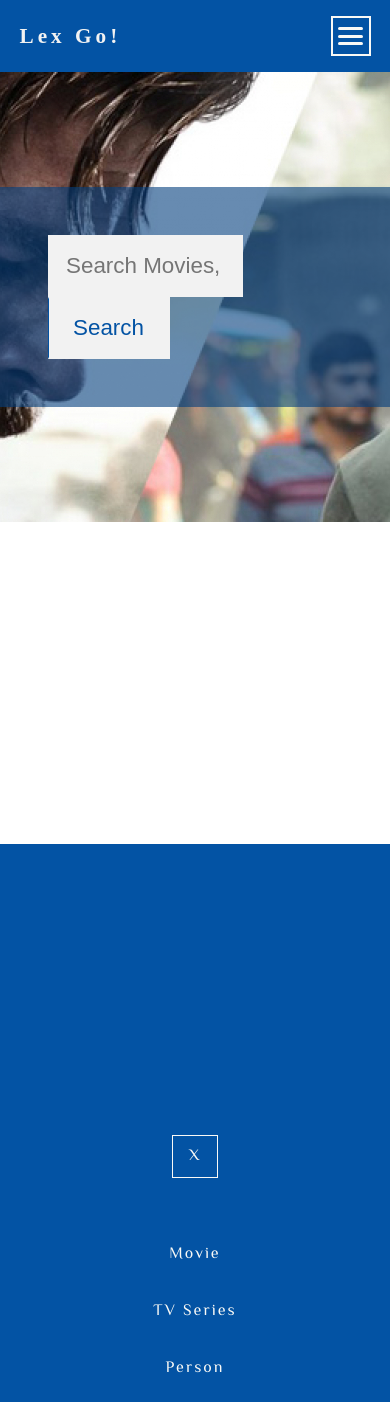
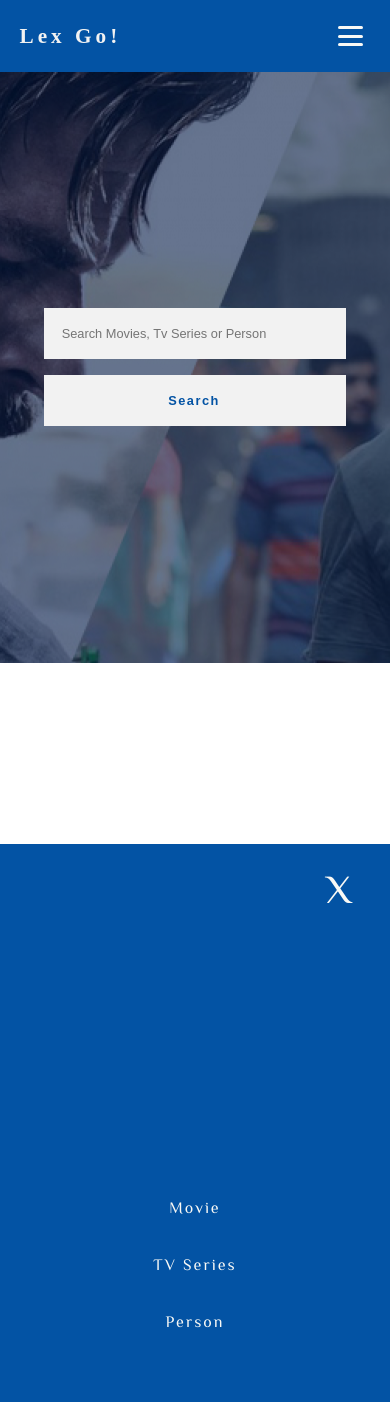
Before and after one commit to martuza-shimul/Movie-review, a React (Create React App) app: page / in a window 390 px wide. Before the commit the page ends 1262 px from the top, so only its background shows below. Built offline with nearby package versions, Linux system fonts and the light colour scheme; a web font is replaced by a local one.

Commit message:
hero redisgned

```diff
--- a/src/components/Footer.js
+++ b/src/components/Footer.js
@@ -11,13 +11,11 @@
 							Built with{" "}
 							<span role="img" aria-label="">
 								❤️
-							</span>
-						</p>
-						<p>
-							{" "}
-							© 2020 Lex Go! - Developed by{" "}
+							</span>{" "}
+							Developed by{" "}
 							<a href="https://github.com/martuza-shimul">Martuza</a>
 						</p>
+						<p> © 2020 Lex Go!</p>
 					</div>
 					<div className="credit">
 						<img src={poweredImg} alt="Powered By" />
--- a/src/scss/_footer.scss
+++ b/src/scss/_footer.scss
@@ -18,8 +18,8 @@
 		color: inherit;
 	}
 	.copyright {
-		font-size: 0.85rem;
-		p:last-child {
+		font-size: $small;
+		p:first-child {
 			a {
 				color: $white-100;
 			}
--- a/src/scss/_header.scss
+++ b/src/scss/_header.scss
@@ -1,4 +1,5 @@
 .header {
+	z-index: 10;
 	background-color: $primary-200;
 	a {
 		text-decoration: none;
@@ -23,7 +24,7 @@
 			text-transform: capitalize;
 		}
 		.navIcon {
-			border: 2px solid $white-300;
+			// border: 2px solid $white-300;
 			padding: 5px;
 			width: 40px;
 			height: 40px;
@@ -61,6 +62,9 @@
 			}
 		}
 		@media screen and (max-width: 500px) {
+			.header {
+				position: relative;
+			}
 			.navIcon {
 				display: flex;
 			}
@@ -76,6 +80,7 @@
 				width: 100%;
 				height: 100%;
 				transition: top 0.4s ease-in;
+				z-index: 99;
 				&.navOpen {
 					top: 0;
 				}
@@ -85,11 +90,15 @@
 
 					&.close {
 						display: initial;
-						border: 1px solid $white-300;
+						// border: 1px solid $white-300;
+						font-size: $large;
 						text-transform: uppercase;
 						padding: 0.5rem 1rem;
 						margin-bottom: 3rem;
 						cursor: pointer;
+						position: absolute;
+						right: 20px;
+						top: 10px;
 					}
 				}
 			}
--- a/src/scss/_hero.scss
+++ b/src/scss/_hero.scss
@@ -1,15 +1,33 @@
 .hero {
-	min-height: 450px;
+	&::before {
+		content: "";
+		position: absolute;
+		left: 0;
+		top: 0;
+		width: 100%;
+		height: 100%;
+		background-color: rgba($dark, 0.6);
+	}
+	position: relative;
+	min-height: 70vh;
 	display: flex;
 	align-items: center;
 	justify-content: center;
+	background-image: linear-gradient(
+		rgba($primary-300, 0.6),
+		rgba($primary-300, 0.8)
+	);
 	background-position: top center;
 	background-repeat: no-repeat;
 	background-attachment: fixed;
+	z-index: 1;
 
 	form {
-		background-color: rgba($primary-300, 0.6);
-		padding: 3rem;
+		// width: 100%;
+		// height: 100%;
+		// background-color: rgba($primary-300, 0.6);
+		// padding: 3rem;
+		z-index: 5;
 
 		input,
 		button {
@@ -23,8 +41,37 @@
 		}
 		button {
 			padding: 1rem 1.5rem;
-			border-left: 1px solid $primary-200;
+			border-left: 3px double $primary-200;
+			font-weight: $bold;
+			letter-spacing: 1.5px;
 			color: $primary-200;
+			cursor: pointer;
+		}
+		@media (max-width: 800px) {
+			// form {
+			// 	margin: 0 5vh;
+			// }
+			input,
+			button {
+				font-size: 1rem;
+			}
+			input {
+				width: 60vw;
+			}
+		}
+		@media (max-width: 550px) {
+			input,
+			button {
+				font-size: 0.8rem;
+			}
+			input {
+				width: 100%;
+			}
+			button {
+				border-left: none;
+				margin-top: 1rem;
+				width: 100%;
+			}
 		}
 	}
 }
--- a/src/scss/style.css
+++ b/src/scss/style.css
@@ -1,6 +1,7 @@
 @import url("https://fonts.googleapis.com/css?family=El+Messiri|Sail|Poppins&display=swap");
 /* HEX */
 .header {
+  z-index: 10;
   background-color: #0353a4;
 }
 
@@ -34,7 +35,6 @@
 }
 
 .header nav .navIcon {
-  border: 2px solid #f9f9f6;
   padding: 5px;
   width: 40px;
   height: 40px;
@@ -88,6 +88,9 @@
 }
 
 @media screen and (max-width: 500px) {
+  .header nav .header {
+    position: relative;
+  }
   .header nav .navIcon {
     display: -webkit-box;
     display: -ms-flexbox;
@@ -109,6 +112,7 @@
     height: 100%;
     -webkit-transition: top 0.4s ease-in;
     transition: top 0.4s ease-in;
+    z-index: 99;
   }
   .header nav .navList.navOpen {
     top: 0;
@@ -118,16 +122,20 @@
   }
   .header nav .navList .navItem.close {
     display: initial;
-    border: 1px solid #f9f9f6;
+    font-size: 2.5rem;
     text-transform: uppercase;
     padding: 0.5rem 1rem;
     margin-bottom: 3rem;
     cursor: pointer;
+    position: absolute;
+    right: 20px;
+    top: 10px;
   }
 }
 
 .hero {
-  min-height: 450px;
+  position: relative;
+  min-height: 70vh;
   display: -webkit-box;
   display: -ms-flexbox;
   display: flex;
@@ -137,14 +145,26 @@
   -webkit-box-pack: center;
       -ms-flex-pack: center;
           justify-content: center;
+  background-image: -webkit-gradient(linear, left top, left bottom, from(rgba(2, 62, 125, 0.6)), to(rgba(2, 62, 125, 0.8)));
+  background-image: linear-gradient(rgba(2, 62, 125, 0.6), rgba(2, 62, 125, 0.8));
   background-position: top center;
   background-repeat: no-repeat;
   background-attachment: fixed;
+  z-index: 1;
+}
+
+.hero::before {
+  content: "";
+  position: absolute;
+  left: 0;
+  top: 0;
+  width: 100%;
+  height: 100%;
+  background-color: rgba(0, 24, 69, 0.6);
 }
 
 .hero form {
-  background-color: rgba(2, 62, 125, 0.6);
-  padding: 3rem;
+  z-index: 5;
 }
 
 .hero form input,
@@ -161,8 +181,36 @@
 
 .hero form button {
   padding: 1rem 1.5rem;
-  border-left: 1px solid #0353a4;
+  border-left: 3px double #0353a4;
+  font-weight: 700;
+  letter-spacing: 1.5px;
   color: #0353a4;
+  cursor: pointer;
+}
+
+@media (max-width: 800px) {
+  .hero form input,
+  .hero form button {
+    font-size: 1rem;
+  }
+  .hero form input {
+    width: 60vw;
+  }
+}
+
+@media (max-width: 550px) {
+  .hero form input,
+  .hero form button {
+    font-size: 0.8rem;
+  }
+  .hero form input {
+    width: 100%;
+  }
+  .hero form button {
+    border-left: none;
+    margin-top: 1rem;
+    width: 100%;
+  }
 }
 
 footer {
@@ -197,10 +245,10 @@
 }
 
 footer .copyright {
-  font-size: 0.85rem;
+  font-size: 0.8rem;
 }
 
-footer .copyright p:last-child a {
+footer .copyright p:first-child a {
   color: #ffffff;
 }
 
```
Also changed, not shown: src/scss/_vars.scss (+7 -0 lines), 1 other file (tests, documents, lock files or other folders).
